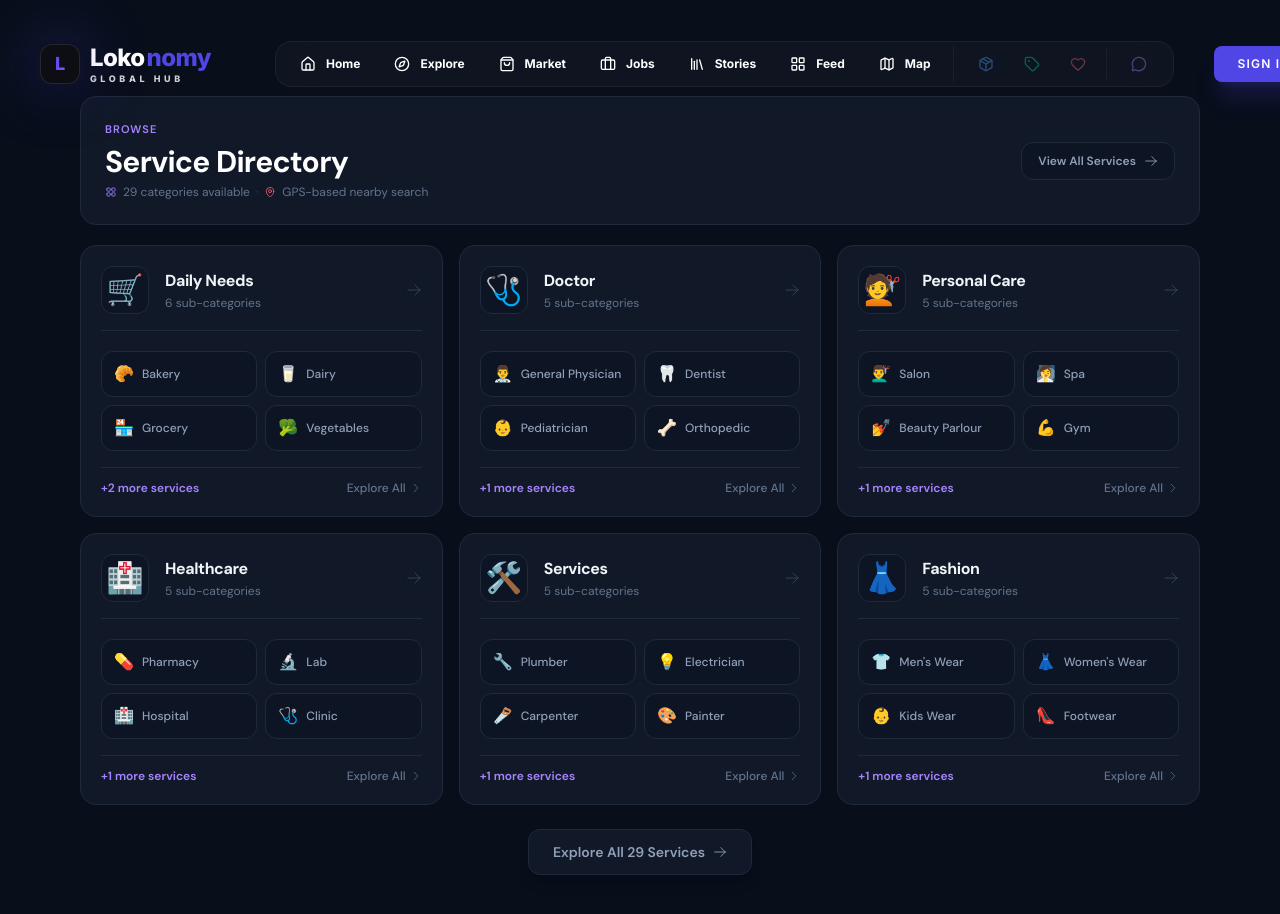
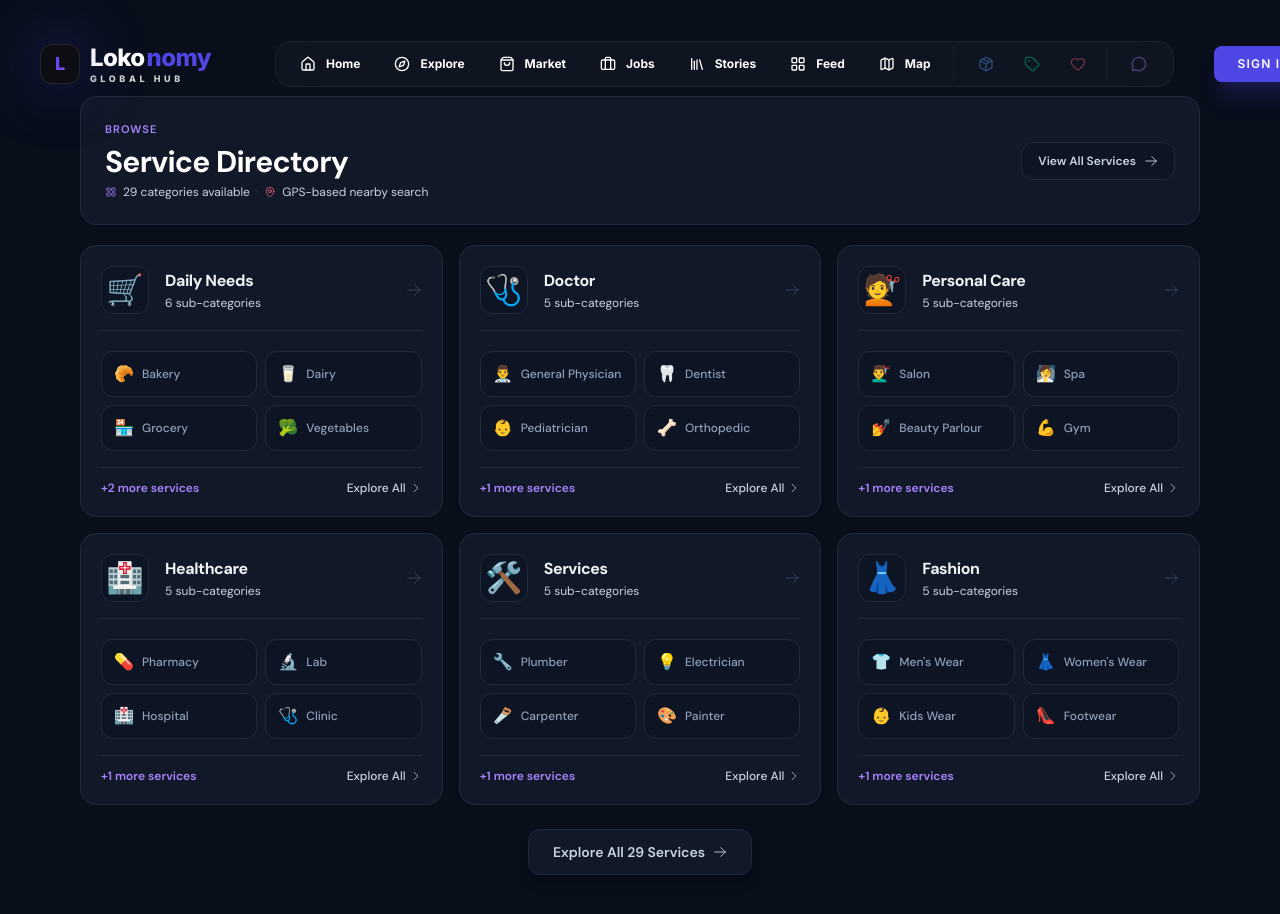
Before and after one commit to Hemaghara/lokonomy, a React (Vite) app in the folder client/: page /explore in a window 1280 px wide. Shown: the top 914 px of the page. Built offline with nearby package versions, Linux system fonts and the light colour scheme.

Commit message:
first commit

```diff
--- a/client/src/components/Navbar.jsx
+++ b/client/src/components/Navbar.jsx
@@ -273,6 +273,7 @@
 
                 <button
                   onClick={() => setIsOpen(!isOpen)}
+                  aria-label="Toggle menu"
                   className="lg:hidden w-11 h-11 flex items-center justify-center bg-white/5 rounded-xl border border-white/8 transition-all active:scale-90"
                 >
                   <Menu className="w-5 h-5 text-white/70" />
--- a/client/src/pages/ExploreServices.jsx
+++ b/client/src/pages/ExploreServices.jsx
@@ -43,7 +43,7 @@
               <h1 className="text-white font-bold text-2xl sm:text-3xl leading-tight">
                 Service Directory
               </h1>
-              <p className="text-slate-500 text-xs mt-1 flex items-center gap-1.5 flex-wrap">
+              <p className="text-slate-300 text-xs mt-1 flex items-center gap-1.5 flex-wrap">
                 <HiOutlineSquares2X2 className="text-violet-400 text-xs" />
                 {categories.length} categories available
                 <span className="text-slate-700">·</span>
@@ -55,7 +55,7 @@
             {categories.length > 6 && (
               <Link
                 to="/explore/all"
-                className="shrink-0 flex items-center gap-2 bg-[#0d1424] hover:bg-violet-500/10 border border-[#1f2a3d] hover:border-violet-500/30 text-slate-400 hover:text-violet-400 text-xs font-semibold px-4 py-2.5 rounded-xl transition-all self-start sm:self-auto"
+                className="shrink-0 flex items-center gap-2 bg-[#0d1424] hover:bg-violet-500/10 border border-[#1f2a3d] hover:border-violet-500/30 text-slate-300 hover:text-violet-400 text-xs font-semibold px-4 py-2.5 rounded-xl transition-all self-start sm:self-auto"
               >
                 View All Services
                 <HiOutlineArrowRight className="text-sm" />
@@ -86,7 +86,7 @@
                     <h2 className="text-slate-100 font-bold text-base group-hover:text-white transition-colors truncate">
                       {cat.name}
                     </h2>
-                    <p className="text-slate-500 text-xs mt-0.5">
+                    <p className="text-slate-300 text-xs mt-0.5">
                       {cat.subcategories.length} sub-categories
                     </p>
                   </div>
@@ -112,7 +112,7 @@
                     <span className="text-violet-400 text-xs font-semibold">
                       +{extraCount} more services
                     </span>
-                    <span className="flex items-center gap-1 text-slate-500 text-xs group-hover:text-violet-400 transition-colors font-medium">
+                    <span className="flex items-center gap-1 text-slate-300 text-xs group-hover:text-violet-400 transition-colors font-medium">
                       Explore All <HiOutlineChevronRight className="text-xs" />
                     </span>
                   </div>
@@ -130,7 +130,7 @@
           >
             <Link
               to="/explore/all"
-              className="flex items-center gap-2 bg-[#111827] hover:bg-violet-600 border border-[#1f2a3d] hover:border-violet-600 text-slate-400 hover:text-white text-sm font-semibold px-6 py-3 rounded-xl transition-all shadow-lg hover:shadow-violet-900/30 group"
+              className="flex items-center gap-2 bg-[#111827] hover:bg-violet-600 border border-[#1f2a3d] hover:border-violet-600 text-slate-300 hover:text-white text-sm font-semibold px-6 py-3 rounded-xl transition-all shadow-lg hover:shadow-violet-900/30 group"
             >
               Explore All {categories.length} Services
               <HiOutlineArrowRight className="text-sm group-hover:translate-x-0.5 transition-transform" />
```
